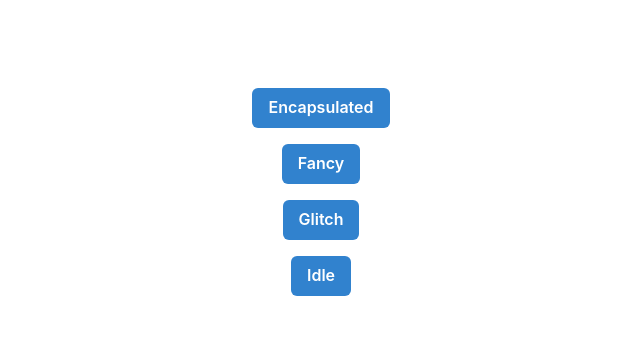
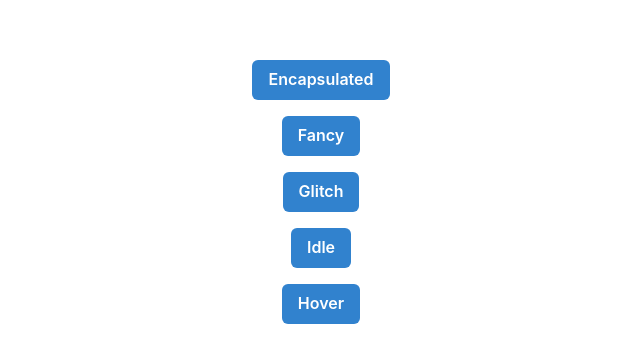
Before and after one commit to jacklion710/framer-motion-playground, a Next.js app: page /AnimMenu in a window 1280 px wide. Shown: the part 208-570 px from the top of the page, without its empty margins (319-959 px from the left). Built offline with nearby package versions, Linux system fonts and the light colour scheme.

Commit message:
Hover URL

```diff
--- a/pages/AnimMenu.tsx
+++ b/pages/AnimMenu.tsx
@@ -9,6 +9,7 @@ const AnimMenu = () => {
         <Link href="/Fancy" passHref><Button colorScheme="blue">Fancy</Button></Link>
         <Link href="/Glitch" passHref><Button colorScheme="blue">Glitch</Button></Link>
         <Link href="/Idle" passHref><Button colorScheme="blue">Idle</Button></Link>
+        <Link href="/Hover" passHref><Button colorScheme="blue">Hover</Button></Link>
       </VStack>
     </ChakraProvider>
   );
```
